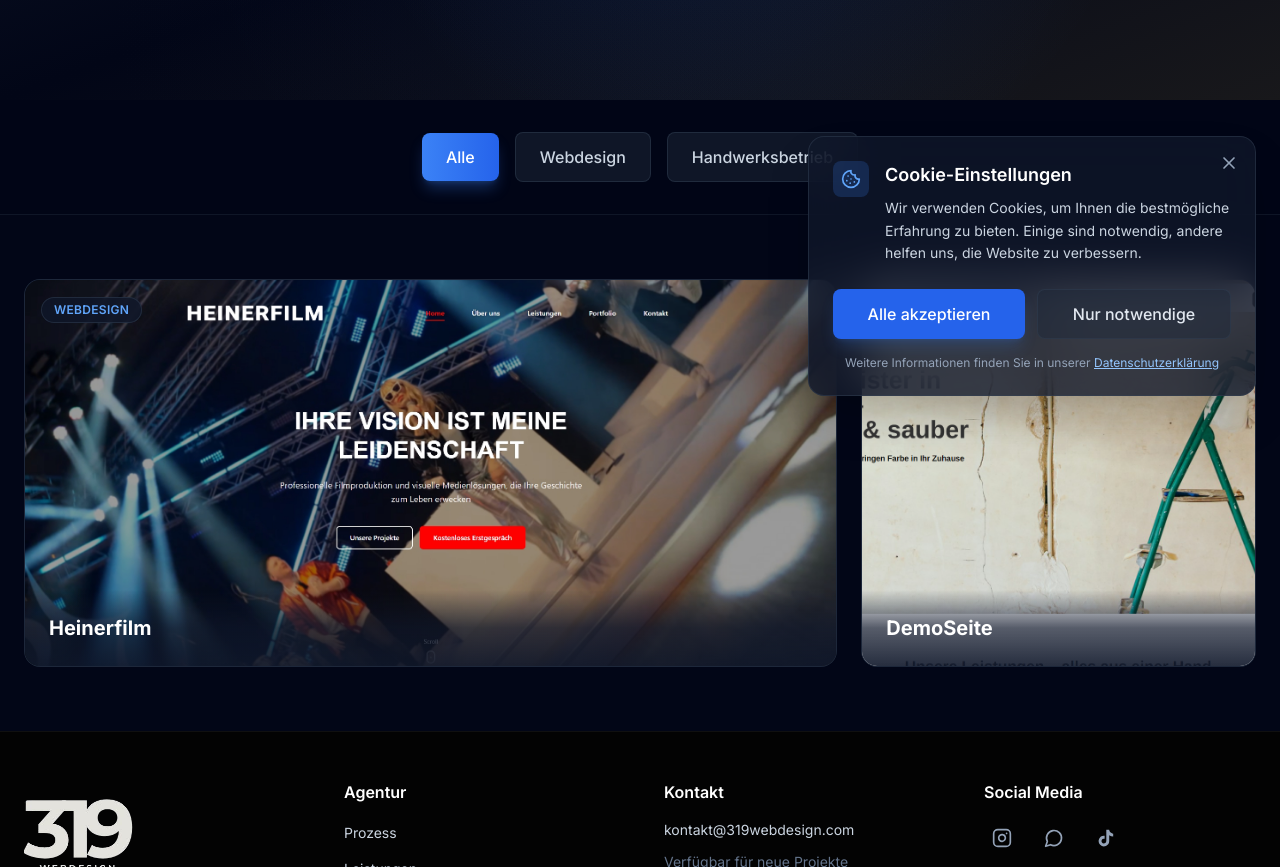
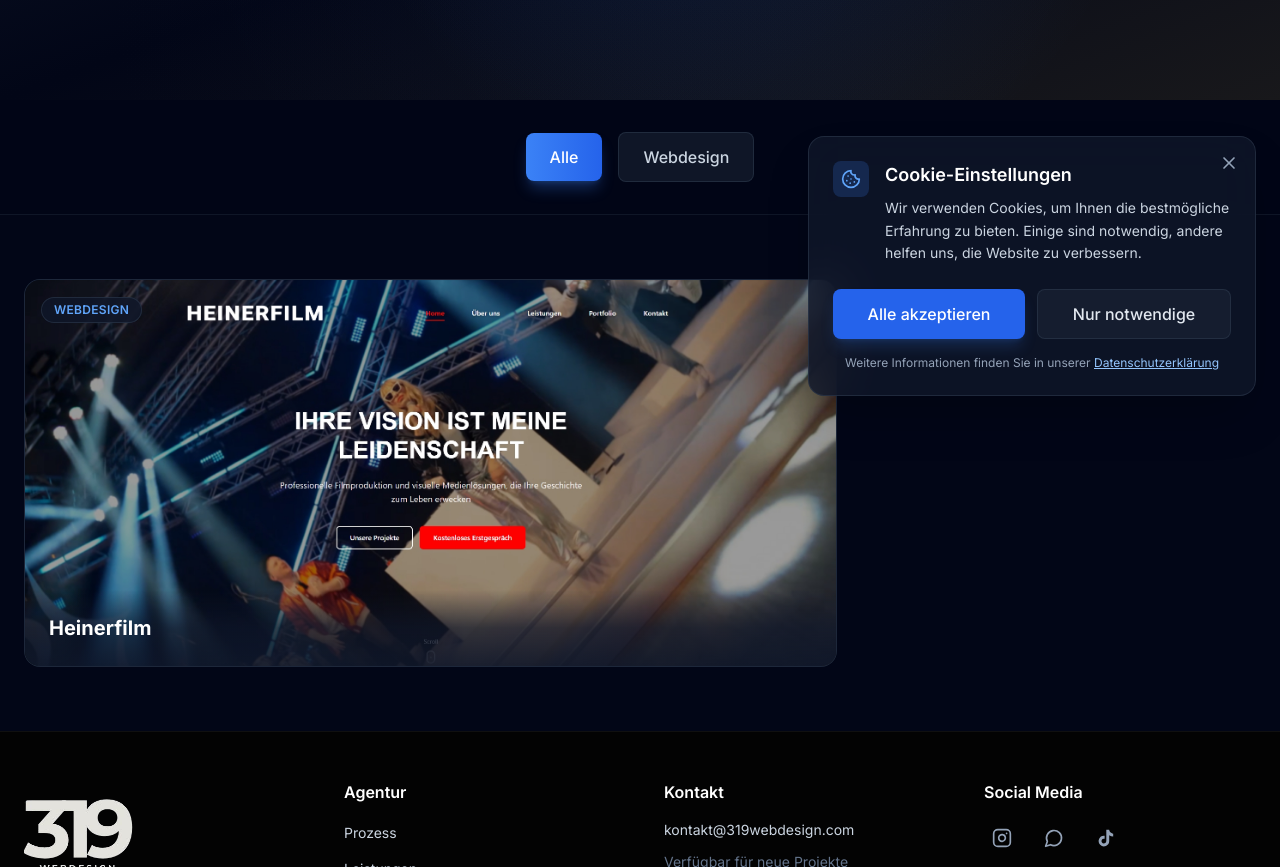
Before and after one commit to 319Webdesign/319webdesign, a Next.js app: page /portfolio in a window 1280 px wide. Shown: the part 380-1247 px from the top of the page. Built offline with nearby package versions, Linux system fonts and the light colour scheme.

Commit message:
UpdatePortfolio1.2

```diff
--- a/app/components/PortfolioSection.tsx
+++ b/app/components/PortfolioSection.tsx
@@ -20,13 +20,6 @@ const portfolioProjects = [
     category: 'Medienagentur',
     imageUrl: '/heinerfilm_header.jpeg',
     liveUrl: 'https://heinerfilm.vercel.app/',
-  },
-  {
-    id: 2,
-    title: 'DemoSeite',
-    category: 'Malerbetrieb',
-    imageUrl: '/headerscreen.png',
-    liveUrl: 'https://319webdesign.com/malerbetrieb/',
   },
 ]
 
--- a/app/portfolio/page.tsx
+++ b/app/portfolio/page.tsx
@@ -26,12 +26,12 @@ const allProjects = [
   },
 ]
 
-// Nur Heinerfilm und DemoSeite anzeigen
+// Nur Heinerfilm anzeigen
 const portfolioProjects = allProjects.filter(
-  project => project.title === 'Heinerfilm' || project.title === 'DemoSeite'
+  project => project.title === 'Heinerfilm'
 )
 
-const categories = ['Alle', 'Webdesign', 'Handwerksbetrieb']
+const categories = ['Alle', 'Webdesign']
 
 const fadeInUp = {
   initial: { opacity: 0, y: 30 },
```
